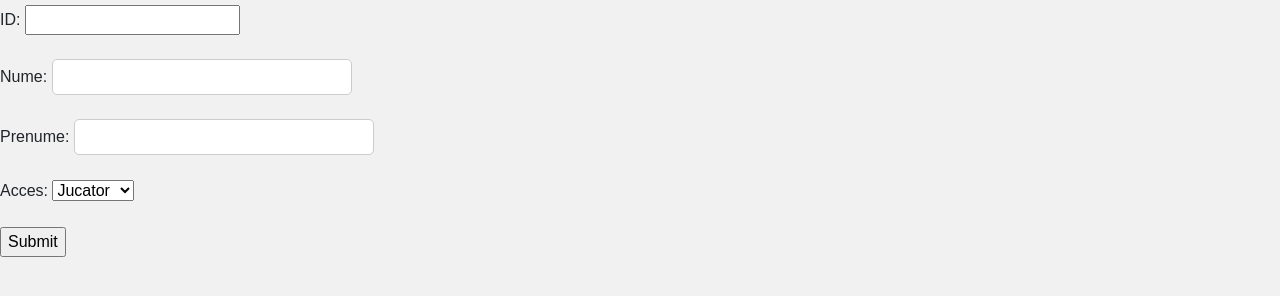
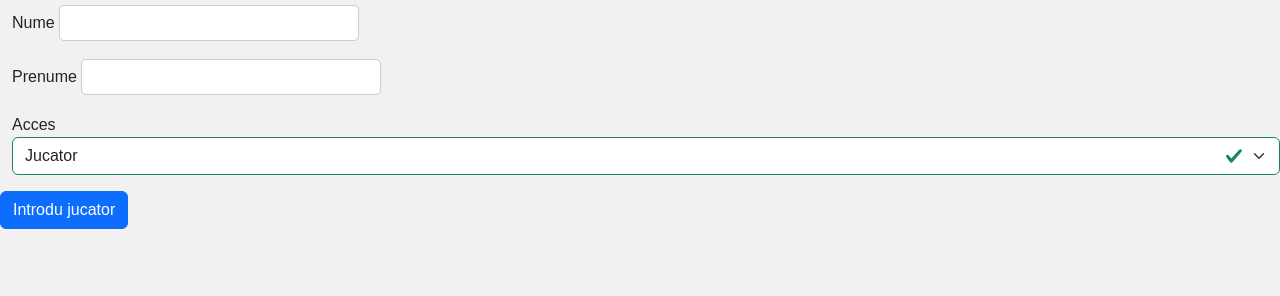
Before and after one commit to stefanciobanu13/Fotball-JS-Application, a website: page adauga-jucatori.htm in a window 1280 px wide. Shown: the part 128-424 px from the top of the page. Drawn offline with nearby package versions, Linux system fonts and the light colour scheme.

Commit message:
update form

```diff
--- a/adauga-jucatori.htm
+++ b/adauga-jucatori.htm
@@ -41,16 +41,16 @@
 
         button {
             padding: 8px 16px;
-            font-size: 16px;
+            font-size: 26px;
             border: none;
             border-radius: 5px;
-            background-color: #007BFF;
+            background-color: #532855;
             color: #fff;
             cursor: pointer;
         }
 
         button:hover {
-            background-color: #0056b3;
+            background-color: #532855;
         }
     </style>
 </head>
@@ -82,31 +82,38 @@
 
     <h1>Adauga Jucatori</h1>
 
-    <form id="insertForm">
-        <label for="id">ID:</label>
-        <input type="number" id="id" name="id" required><br><br>
+    <form id="insertForm" class="was-validated">
+        <div class="row align-items-center">
+            <div class="form-check mb-3">
+                <label class="form-label" for="nume">Nume</label>
+                <input id="prenume" type="text" aria-label="First name">
+            </div>
 
-        <label for="nume">Nume:</label>
-        <input type="text" id="nume" name="nume" required><br><br>
+            <div class="form-check mb-3">
+                <label class="form-label" for="prenume">Prenume</label>
+                <input id="prenume" type="text" aria-label="First name">
+            </div>
 
-        <label for="prenume">Prenume:</label>
-        <input type="text" id="prenume" name="prenume" required><br><br>
+            <div class="form-check mb-3">
+                <label for="acces">Acces</label>
+                <select class="form-select" id="acces" name="acces">
+                    <option value="jucator">Jucator</option>
+                    <option value="comisar">Comisar</option>
+                </select>
+
+            </div>
+
+            <div class="col-md-12">
+                <input type="submit" class="btn btn-primary" value="Introdu jucator" syle="color:">
+            </div>
+        </div>
 
 
-        <label for="acces">Acces:</label>
-        <select id="acces" name="acces">
-            <option value="jucator">Jucator</option>
-            <option value="comisar">Comisar</option>
-        </select><br><br>
-
-        <input type="submit" value="Submit">
     </form>
 
     <script>
-     document.getElementById('insertForm').addEventListener('submit', function(event) {
+        document.getElementById('insertForm').addEventListener('submit', function (event) {
             event.preventDefault();
-
-            id = document.getElementById('id').value,
             nume = document.getElementById('nume').value,
                 prenume = document.getElementById('prenume').value,
                 acces = document.getElementById('acces').value
@@ -116,10 +123,9 @@
             myHeaders.append("Content-Type", "application/json");
 
             var raw = JSON.stringify({
-            "id" : document.getElementById('id').value,
-            "nume" : document.getElementById('nume').value,
-            "prenume" : document.getElementById('prenume').value,
-            "acces" : document.getElementById('acces').value,
+                "nume": document.getElementById('nume').value,
+                "prenume": document.getElementById('prenume').value,
+                "acces": document.getElementById('acces').value,
             });
 
             console.log(raw)
@@ -131,9 +137,14 @@
                 redirect: 'follow'
             };
 
-        fetch(`https://iacademy2.oracle.com/ords/footballapp/psbd/adaugajucator?jucator_id=${id}&nume=${nume}&prenume=${prenume}&acces=${acces}`, requestOptions)
+
+
+            fetch(`https://iacademy2.oracle.com/ords/footballapp/psbd/adaugajucator?nume=${nume}&prenume=${prenume}&acces=${acces}`, requestOptions)
                 .then(response => response.text())
-            .then(result => console.log(result))
+                .then(result => console.log(result),
+
+
+                )
                 .catch(error => console.log('error', error));
         });
     </script>
```
Lines whose indentation alone changed are shown as unchanged.
